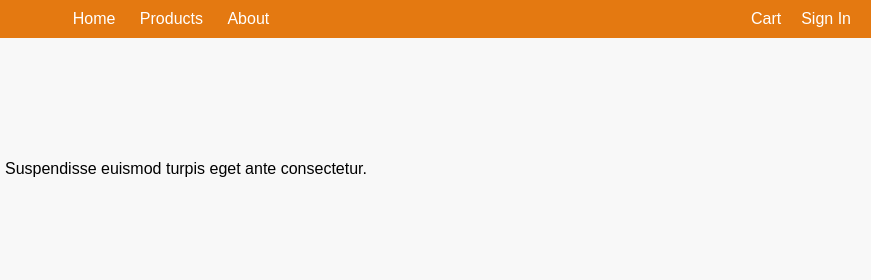
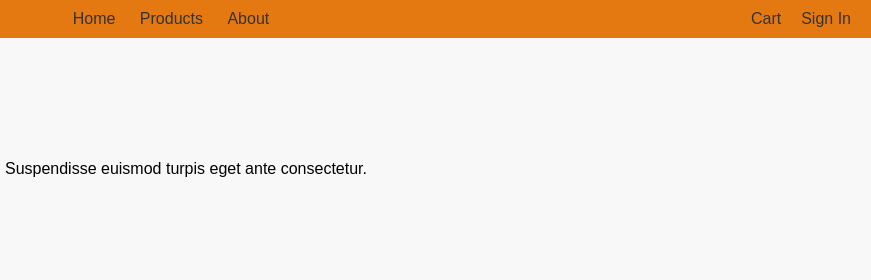
Before and after one commit to prumd/LLMTools_AskCodi, a plain HTML site: page index.html in a window 1280 px wide. Shown: the top 280 px of the page, 409-1280 px from the left. Drawn offline with Linux system fonts and the light colour scheme.

Commit message:
Fix very low contrast

```diff
--- a/index.html
+++ b/index.html
@@ -20,7 +20,7 @@
     }
 
     nav a {
-        color: #fff; /* White color for improved contrast */
+        color: #333; /* Dark grey color for improved contrast */
         text-decoration: none;
         margin: 0 10px;
     }
@@ -43,11 +43,11 @@
 <body>
 <header>
     <nav>
-        <a href="#" style="color: #fff;">Home</a>
-        <a href="#" style="color: #fff;">Products</a>
-        <a href="#" style="color: #fff;">About</a>
-        <a href="#" style="float: right; color: #fff;">Sign In</a>
-        <a href="#" style="float: right; color: #fff;">Cart</a>
+        <a href="#" style="color: #333;">Home</a>
+        <a href="#" style="color: #333;">Products</a>
+        <a href="#" style="color: #333;">About</a>
+        <a href="#" style="float: right; color: #333;">Sign In</a>
+        <a href="#" style="float: right; color: #333;">Cart</a>
     </nav>
 </header>
 
```
